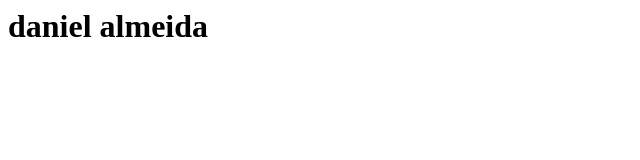
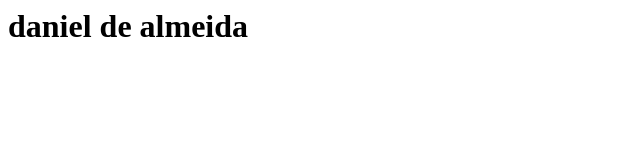
Before and after one commit to danield2dan2/webserver, a plain HTML site: page index.html in a window 1280 px wide. Shown: the whole page, without its empty margins (0-640 px from the left). Drawn offline with Linux system fonts and the light colour scheme.

Commit message:
modificand

```diff
--- a/index.html
+++ b/index.html
@@ -1 +1 @@
-<h1>daniel almeida</h1>
+<h1>daniel de almeida</h1>
```
